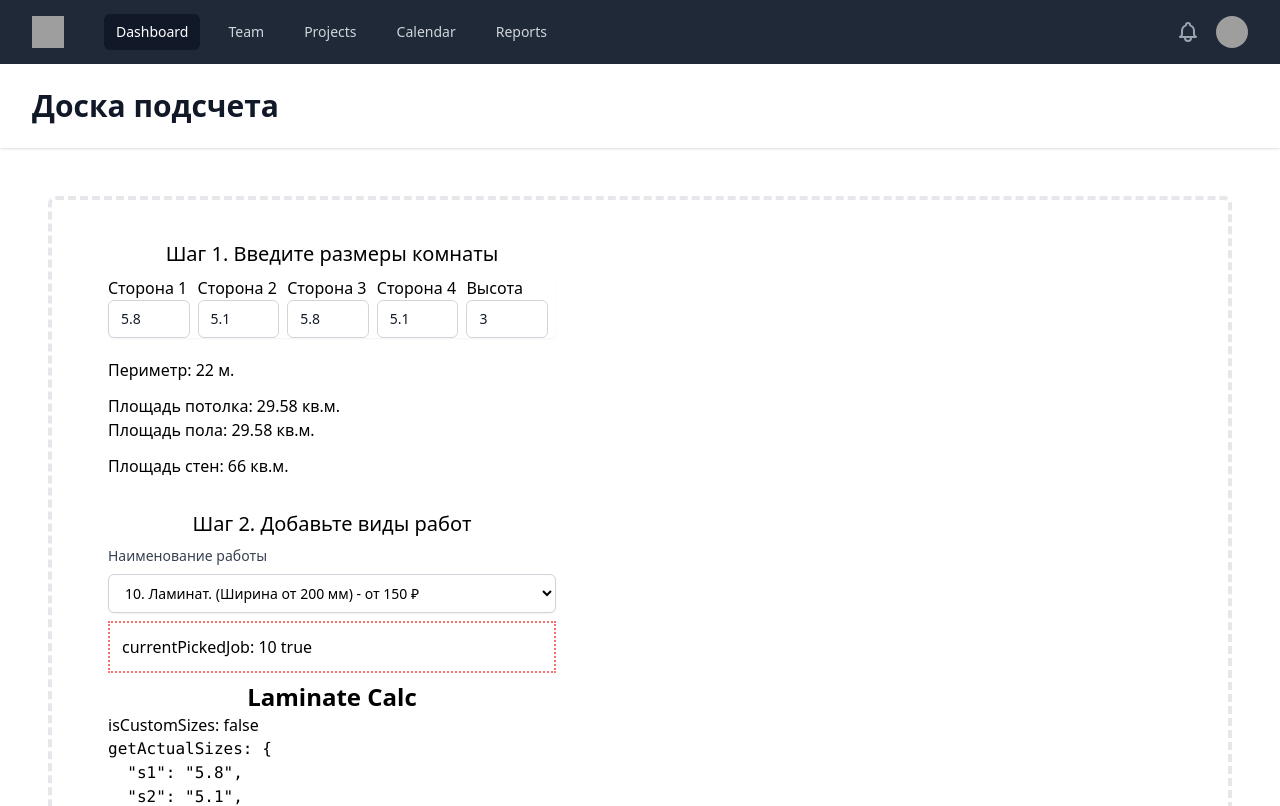
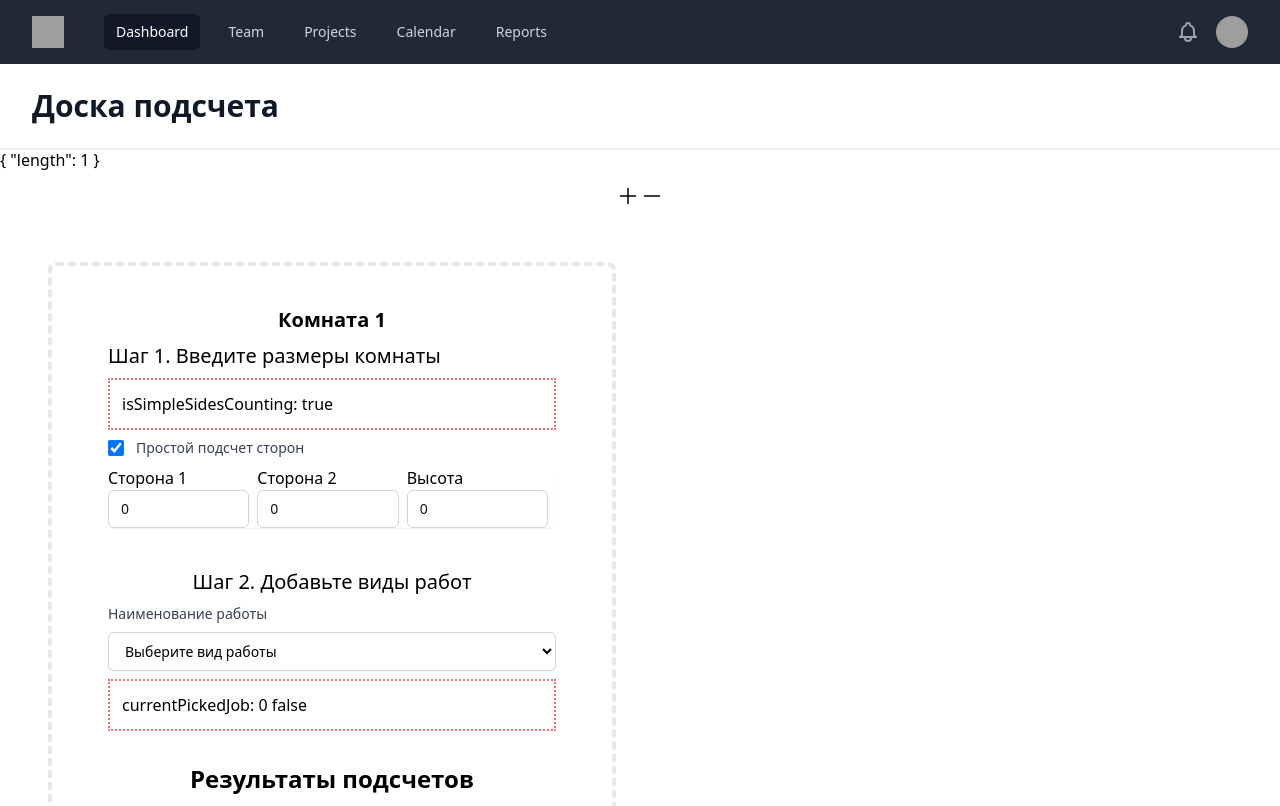
Before and after one commit to nvlight/home_calc, a Vue app in the folder vue/: page /get-started in a window 1280 px wide. Shown: the top 806 px of the page. Built offline with nearby package versions, Linux system fonts and the light colour scheme; grey boxes are pictures that could not be loaded.

Commit message:
add multiply rooms show on main page

```diff
--- a/vue/src/components/GetStarted.vue
+++ b/vue/src/components/GetStarted.vue
@@ -81,17 +81,57 @@
             </div>
         </header>
         <main>
-            <div class="max-w-full mx-auto py-6 sm:px-6 lg:px-8">
-                <!-- Replace with your content -->
-                <div class="px-4 py-6 ">
-                    <div class="border-4 border-dashed border-gray-200 rounded-lg" >
-                        <div class="px-6 py-6">
-                            <RoomSize>
-                            </RoomSize>
+            <div>
+                {{rooms}}
+            </div>
+            <div class="buttons mt-3 text-center">
+                <button class="plus" @click="roomIncrement">
+                    <svg xmlns="http://www.w3.org/2000/svg" fill="none" viewBox="0 0 24 24" stroke-width="1.5" stroke="currentColor" class="w-6 h-6">
+                        <path stroke-linecap="round" stroke-linejoin="round" d="M12 4.5v15m7.5-7.5h-15" />
+                    </svg>
+                </button>
+                <button class="minus" @click="roomDecrement">
+                    <svg xmlns="http://www.w3.org/2000/svg" fill="none" viewBox="0 0 24 24" stroke-width="1.5" stroke="currentColor" class="w-6 h-6">
+                        <path stroke-linecap="round" stroke-linejoin="round" d="M19.5 12h-15" />
+                    </svg>
+                </button>
+            </div>
+            <div class="main_wrapper">
+                <div class="flex py-6 sm:px-6 lg:px-8">
+                    <!-- Replace with your content -->
+                    <div
+                        v-for="(room,key) in rooms.length"
+                        class="max-w-2xl px-4 py-6"
+                    >
+                        <div class="border-4 border-dashed border-gray-200 rounded-lg" >
+                            <div class="px-6 py-6">
+                                <RoomSize
+                                    :number="key"
+                                >
+                                </RoomSize>
+                            </div>
                         </div>
                     </div>
+
+<!--                    <div class="max-w-2xl px-4 py-6 ">-->
+<!--                        <div class="border-4 border-dashed border-gray-200 rounded-lg" >-->
+<!--                            <div class="px-6 py-6">-->
+<!--                                <RoomSize>-->
+<!--                                </RoomSize>-->
+<!--                            </div>-->
+<!--                        </div>-->
+<!--                    </div>-->
+<!--                    <div class="max-w-2xl px-4 py-6 ">-->
+<!--                        <div class="border-4 border-dashed border-gray-200 rounded-lg" >-->
+<!--                            <div class="px-6 py-6">-->
+<!--                                <RoomSize>-->
+<!--                                </RoomSize>-->
+<!--                            </div>-->
+<!--                        </div>-->
+<!--                    </div>-->
+                    <!-- /End replace -->
                 </div>
-                <!-- /End replace -->
+
             </div>
         </main>
     </div>
@@ -101,6 +141,7 @@
 import { Disclosure, DisclosureButton, DisclosurePanel, Menu, MenuButton, MenuItem, MenuItems } from '@headlessui/vue'
 import { BellIcon, MenuIcon, XIcon } from '@heroicons/vue/outline'
 import RoomSize from "../components/RoomSize.vue"
+import {reactive} from "vue";
 
 const user = {
     name: 'Tom Cook',
@@ -120,4 +161,17 @@ const userNavigation = [
     { name: 'Settings', href: '#' },
     { name: 'Sign out', href: '#' },
 ]
+
+const rooms = reactive({length: 1,});
+
+function roomIncrement() {
+    rooms.length++;
+}
+
+function roomDecrement() {
+    if ( (rooms.length-1) >= 1 ){
+        rooms.length--;
+    }
+}
+
 </script>
--- a/vue/src/components/RoomSize.vue
+++ b/vue/src/components/RoomSize.vue
@@ -3,7 +3,30 @@
     <div class="min-h-full flex items-center justify-start pt-4 pb-4 px-4 sm:px-6 lg:px-8">
         <div class="max-w-md w-full space-y-2">
 
-            <h1 class="font-light text-xl text-center">Шаг 1. Введите размеры комнаты</h1>
+            <h1 class="font-semibold text-xl text-center">Комната {{number+1}}</h1>
+            <h1 class="font-light text-xl">Шаг 1. Введите размеры комнаты</h1>
+
+            <div v-if="this.$store.state.debug" class="border-dotted border-2 p-3 border-red-400">
+                isSimpleSidesCounting: {{(isSimpleSidesCounting)}}
+            </div>
+            <fieldset>
+                <div class="space-y-4">
+                    <div class="flex items-start">
+                        <div class="flex h-5 items-center">
+                            <input id="isSimpleSidesCountingId" name="comments" type="checkbox"
+                                   class="h-4 w-4 rounded border-gray-300 text-indigo-600 focus:ring-indigo-500
+                                   focus:outline-none  focus:ring-offset-2 focus:ring-indigo-500                                   "
+                                   @click="isSimpleSidesCountingChange"
+                                   checked
+                            >
+                        </div>
+                        <div class="ml-3 text-sm">
+                            <label for="isSimpleSidesCountingId" class="font-medium text-gray-700">Простой подсчет сторон</label>
+                        </div>
+                    </div>
+
+                </div>
+            </fieldset>
 
             <div class="rounded-md shadow-sm flex">
                 <div class="mr-2">
@@ -22,6 +45,8 @@
                            focus:outline-none focus:ring-indigo-500 focus:border-indigo-500 focus:z-10 sm:text-sm"
                            placeholder="Сторона 2">
                 </div>
+
+                <template v-if="!isSimpleSidesCounting">
                     <div class="mr-2">
                         <label for="s3" class="">Сторона 3</label>
                         <input @change="updatePerimeterAndSquares" id="s3" name="s3" v-model="room.sizes.s3" type="text" autocomplete="s3" required
@@ -38,6 +63,7 @@
                            focus:outline-none focus:ring-indigo-500 focus:border-indigo-500 focus:z-10 sm:text-sm"
                                placeholder="Сторона 4">
                     </div>
+                </template>
 
                 <div class="mr-2">
                     <label for="room_height" class="">Высота</label>
@@ -57,8 +83,8 @@
                     <br>
                     Площадь пола: <span >{{room.square.floor}} кв.м.</span>
                 </div>
-                <div v-if="room.square.sten" class="pt-3">
-                    Площадь стен: <span >{{room.square.sten}} кв.м.</span>
+                <div v-if="room.square.walls" class="pt-3">
+                    Площадь стен: <span >{{room.square.walls}} кв.м.</span>
                 </div>
             </div>
 
@@ -218,20 +244,24 @@ import {mapState} from "vuex";
 export default {
     name: "RoomSize",
     components: { CeilingCalc, LaminateCalc },
+    props: {
+        number: Number,
+    },
     emits: ['addCalcedCeiling'],
     data(){
         return {
             added_jobs_i : 0, // index
-            currentPickedJob: 10,
+            currentPickedJob: 0,
+            isSimpleSidesCounting: true,
             room: {
                 sizes : {
-                    s1: "5.8",
-                    s2: "5.1",
-                    s3: "5.8",
-                    s4: "5.1",
+                    s1: 0,
+                    s2: 0,
+                    s3: 0,
+                    s4: 0,
                 },
-                height: "3",
-                perimeter: "",
+                height: 0,
+                perimeter: 0,
                 square: {
                     ceiling: 0,
                     floor: 0,
@@ -351,7 +381,11 @@ export default {
         }
     },
     methods: {
-        updatePerimeter() {
+        isSimpleSidesCountingChange(){
+            this.isSimpleSidesCounting = !(this.isSimpleSidesCounting);
+            this.updatePerimeterAndSquares();
+        },
+        updatePerimeterChich() {
             this.room.perimeter =
                 Math.ceil(
                     +(this.room.sizes.s1) +
@@ -360,20 +394,68 @@ export default {
                     +(this.room.sizes.s4)
                 );
         },
-        updateCeilingSquare(){
+        updatePerimeterHandler(sidesArr) {
+            let res = 0;
+            for(let i=0; i<sidesArr.length; i++){
+                res += +(sidesArr[i]);
+            }
+            return res;
+        },
+        updatePerimeter() {
+            if (this.isSimpleSidesCounting){
+                this.room.perimeter = this.updatePerimeterHandler([
+                    (this.room.sizes.s1),
+                    (this.room.sizes.s2),
+                    (this.room.sizes.s1),
+                    (this.room.sizes.s2),
+                ]);
+            }else{
+                this.room.perimeter = this.updatePerimeterHandler([
+                    (this.room.sizes.s1),
+                    (this.room.sizes.s2),
+                    (this.room.sizes.s3),
+                    (this.room.sizes.s4),
+                ]);
+            }
+        },
+
+        updateCeilingSquareChich(){
             this.room.square.ceiling =
                 +(this.room.sizes.s1) *
                 +(this.room.sizes.s2)
 
             this.room.square.floor = this.room.square.ceiling
         },
-        updateStenaSquare(){
-            this.room.square.sten = this.room.perimeter * +(this.room.height)
+        updateCeilingSquareHandler(sidesArr){
+            let res = 1;
+            for(let i=0; i<sidesArr.length; i++){
+                res *= +(sidesArr[i]);
+            }
+            return res;
+        },
+        updateCeilingAndFloorSquare(){
+            if (this.isSimpleSidesCounting){
+                this.room.square.ceiling = this.updateCeilingSquareHandler([
+                    (this.room.sizes.s1),
+                    (this.room.sizes.s2),
+                ]);
+                this.room.square.floor = this.room.square.ceiling
+            }else{
+                // todo пока тут дублирование идет, исправить потом, выбирать наибольшие 2 из 4-х сторон
+                this.room.square.ceiling = this.updateCeilingSquareHandler([
+                    (this.room.sizes.s1),
+                    (this.room.sizes.s2),
+                ]);
+                this.room.square.floor = this.room.square.ceiling
+            }
+        },
+        updateWallsSquare(){
+            this.room.square.walls = this.room.perimeter * +(this.room.height)
         },
         updatePerimeterAndSquares(){
             this.updatePerimeter();
-            this.updateCeilingSquare();
-            this.updateStenaSquare();
+            this.updateCeilingAndFloorSquare();
+            this.updateWallsSquare();
         },
         getJobTitleById(id){
             let find = "";
@@ -396,11 +478,11 @@ export default {
                         case 2: find *= this.room.perimeter; break;
                         case 3: find *= this.room.perimeter; break;
                         case 4: find *= this.room.square.ceiling; break;
-                        case 5: find *= this.room.square.sten; break;
+                        case 5: find *= this.room.square.walls; break;
                         case 6: find *= this.room.square.ceiling; break;
-                        case 7: find *= this.room.square.sten; break;
+                        case 7: find *= this.room.square.walls; break;
                         case 8: find *= this.room.square.ceiling; break;
-                        case 9: find *= this.room.square.sten; break;
+                        case 9: find *= this.room.square.walls; break;
                         case 10: find *= this.room.square.floor; break;
                         case 11: find *= this.room.square.floor; break;
                         case 12: find *= this.room.perimeter; break;
@@ -426,7 +508,7 @@ export default {
             tmp_job.summ = this.getJobCostById(this.currentPickedJob);
             tmp_job.iid = this.added_jobs_i;
             tmp_job.title = this.getJobTitleById(tmp_job.id);
-            console.log(tmp_job);
+            //console.log(tmp_job);
 
             this.added_jobs.push(tmp_job);
         },
@@ -475,8 +557,12 @@ export default {
     },
     created() {
         this.updatePerimeterAndSquares();
-        this.added_jobs_i++;
         this.room.doorstep_count = this.room.doors.length;
+
+        if (this.isSimpleSidesCounting){
+            this.room.sizes.s3 = this.room.sizes.s1;
+            this.room.sizes.s4 = this.room.sizes.s2;
+        }
     },
     mounted() {
 
```
Lines whose indentation alone changed are shown as unchanged.
